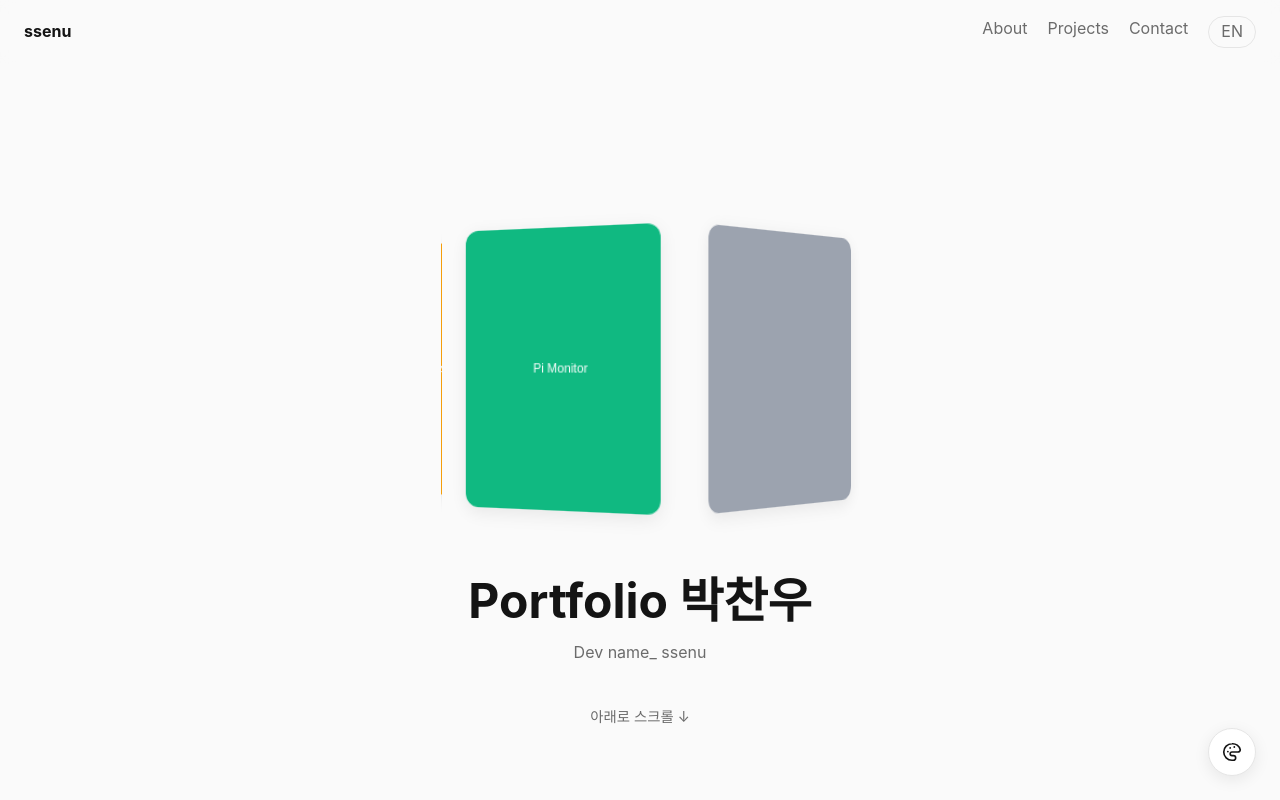
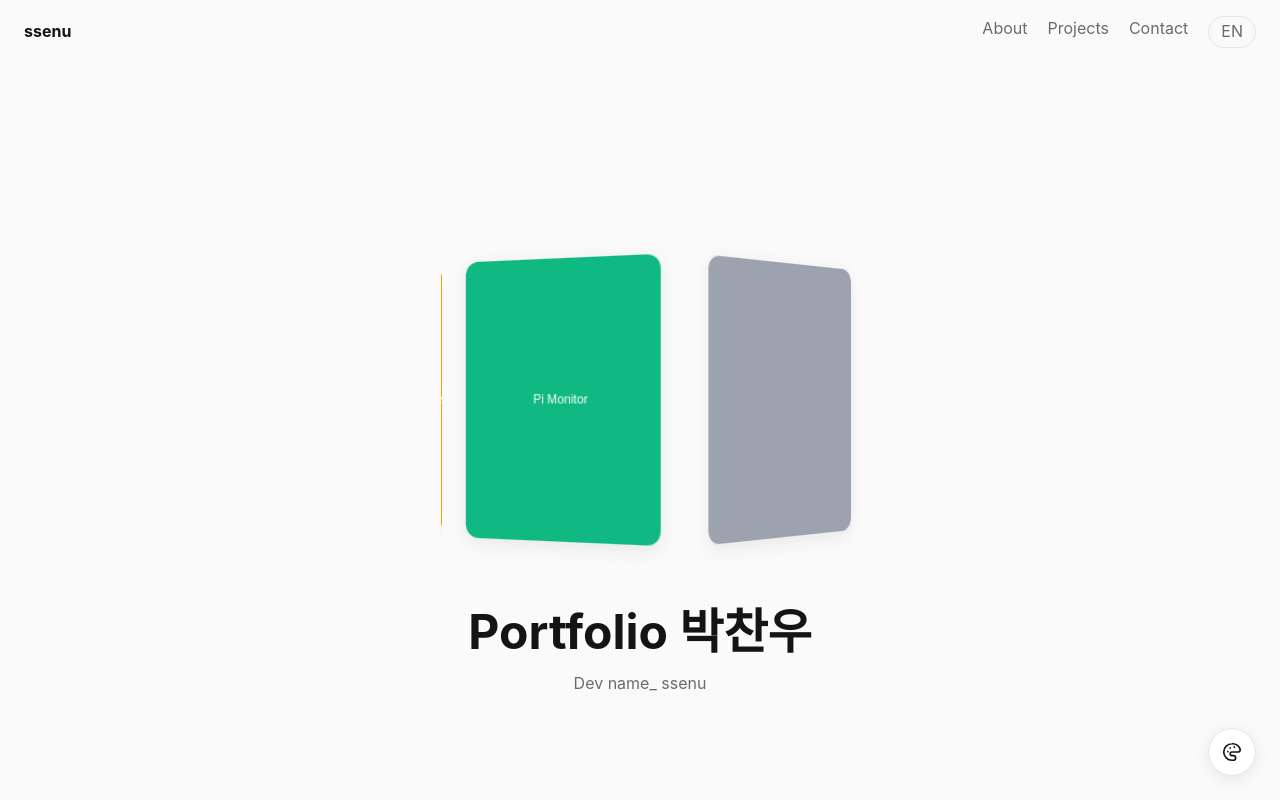
Before and after one commit to ssenu/My-Portfolio-Site, an Astro site: page / in a window 1280 px wide. Shown: the top 800 px of the page. Built offline with nearby package versions, Linux system fonts and the light colour scheme; Astro itself is replaced by a stand-in of ours.

Commit message:
feat: 히어로(타이틀·회전 갤러리)에도 리빌 모션 적용, 스크롤 안내 문구 제거

```diff
--- a/src/components/Hero.astro
+++ b/src/components/Hero.astro
@@ -1,14 +1,13 @@
 ---
 import { getCollection, getEntry } from 'astro:content';
 import type { Lang } from '../i18n/ui';
-import { t } from '../i18n/ui';
 interface Props { lang: Lang }
 const { lang } = Astro.props;
 const site = (await getEntry('site', 'main'))!.data;
 const featured = (await getCollection('projects', (p) => p.data.featured))
   .sort((a, b) => a.data.order - b.data.order);
 ---
-<section class="hero">
+<section class="hero" data-reveal>
   {featured.length > 0 && (
     <div class="hero-ring" data-ring>
       <div class="ring-stage">
@@ -22,7 +21,6 @@ const featured = (await getCollection('projects', (p) => p.data.featured))
   )}
   <h1>Portfolio {site.name[lang]}</h1>
   <p class="dev-name">Dev name_ {site.devName}</p>
-  <a class="scroll-hint" href="#about">{t(lang, 'hero.scroll')} ↓</a>
 </section>
 <style>
   .hero { min-height: 100svh; display: flex; flex-direction: column; align-items: center;
@@ -38,7 +36,6 @@ const featured = (await getCollection('projects', (p) => p.data.featured))
   .ring-card img { width: 100%; height: 100%; object-fit: cover; pointer-events: none; }
   h1 { font-size: clamp(2rem, 5vw, 3rem); margin-top: 24px; }
   .dev-name { color: var(--muted); }
-  .scroll-hint { margin-top: 40px; color: var(--muted); text-decoration: none; font-size: 0.9rem; }
   @media (max-width: 640px) { .ring-card { width: 130px; height: 180px; margin: -90px 0 0 -65px; } }
 </style>
 <script>
--- a/src/i18n/ui.ts
+++ b/src/i18n/ui.ts
@@ -4,7 +4,6 @@ export type Lang = (typeof langs)[number];
 export const ui = {
   ko: {
     'nav.about': 'About', 'nav.projects': 'Projects', 'nav.contact': 'Contact',
-    'hero.scroll': '아래로 스크롤',
     'about.github': '깃허브', 'about.projects': '프로젝트',
     'section.about': 'About', 'section.certifications': 'Certifications',
     'section.achievements': 'Achievements', 'section.awards': 'Awards',
@@ -15,7 +14,6 @@ export const ui = {
   },
   en: {
     'nav.about': 'About', 'nav.projects': 'Projects', 'nav.contact': 'Contact',
-    'hero.scroll': 'Scroll down',
     'about.github': 'GitHub', 'about.projects': 'Projects',
     'section.about': 'About', 'section.certifications': 'Certifications',
     'section.achievements': 'Achievements', 'section.awards': 'Awards',
```
